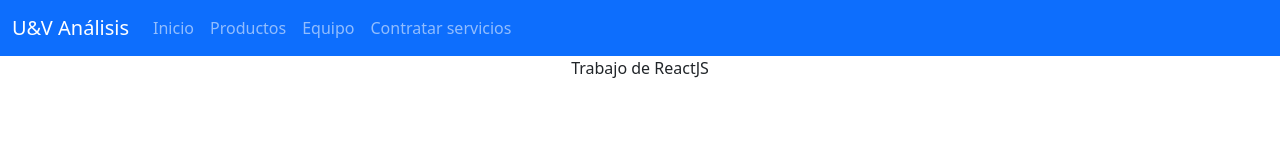
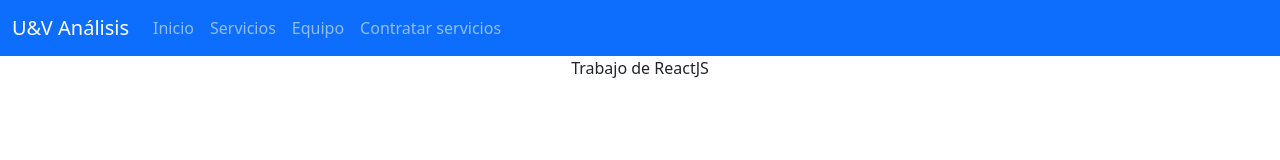
Before and after one commit to gondelsol/React-JS, a React (Create React App) app: page / in a window 1280 px wide. Shown: the top 160 px of the page. Built offline with nearby package versions, Linux system fonts and the light colour scheme.

Commit message:
arreglos en NavBar

```diff
--- a/src/Navbar.js
+++ b/src/Navbar.js
@@ -17,7 +17,7 @@
           <a className="nav-link" aria-current="page" href=" ">Inicio</a>
         </li>
         <li className="nav-item">
-          <a className="nav-link" href=" ">Productos</a>
+          <a className="nav-link" href=" ">Servicios</a>
         </li>
         <li className="nav-item">
           <a className="nav-link" href=" ">Equipo</a>
```
